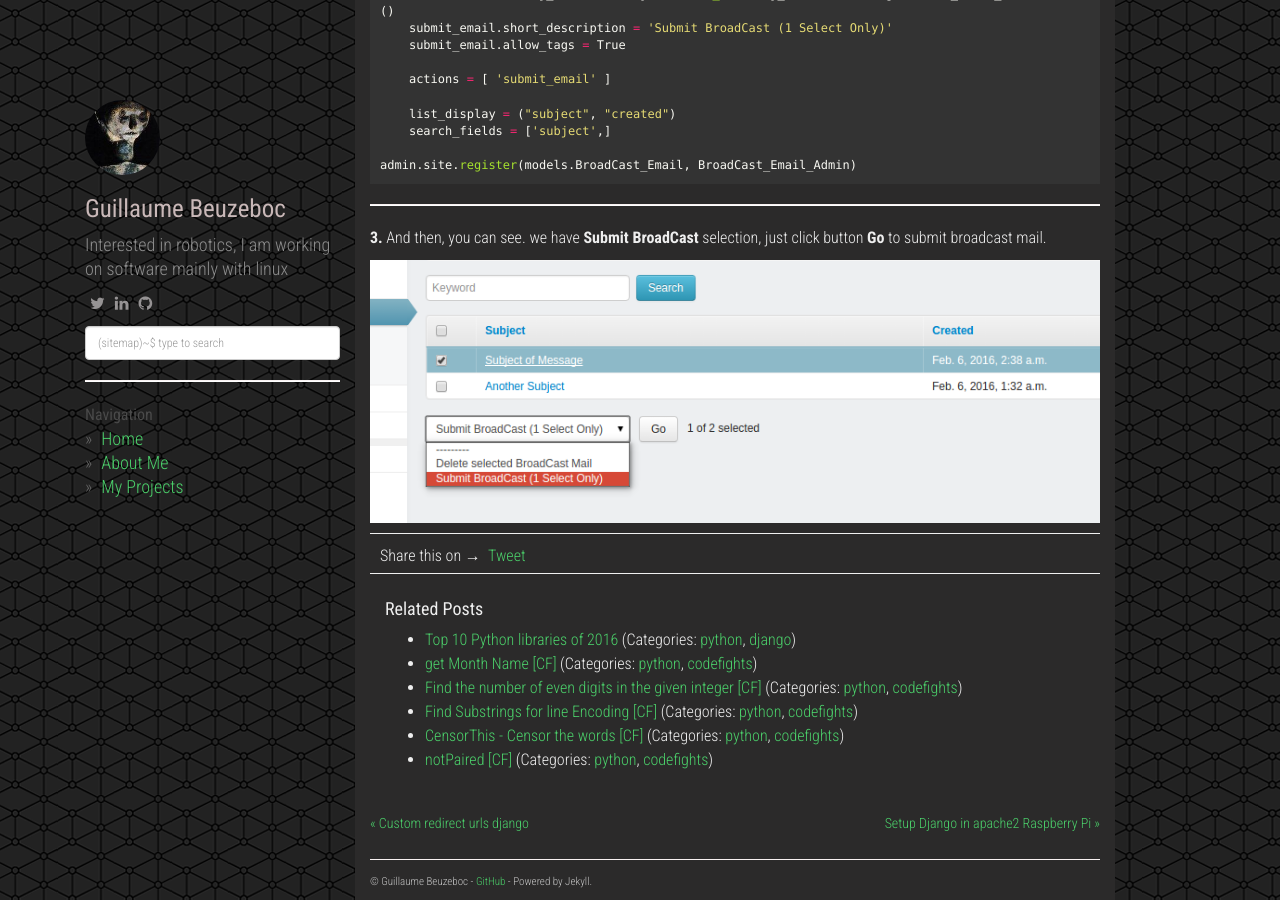
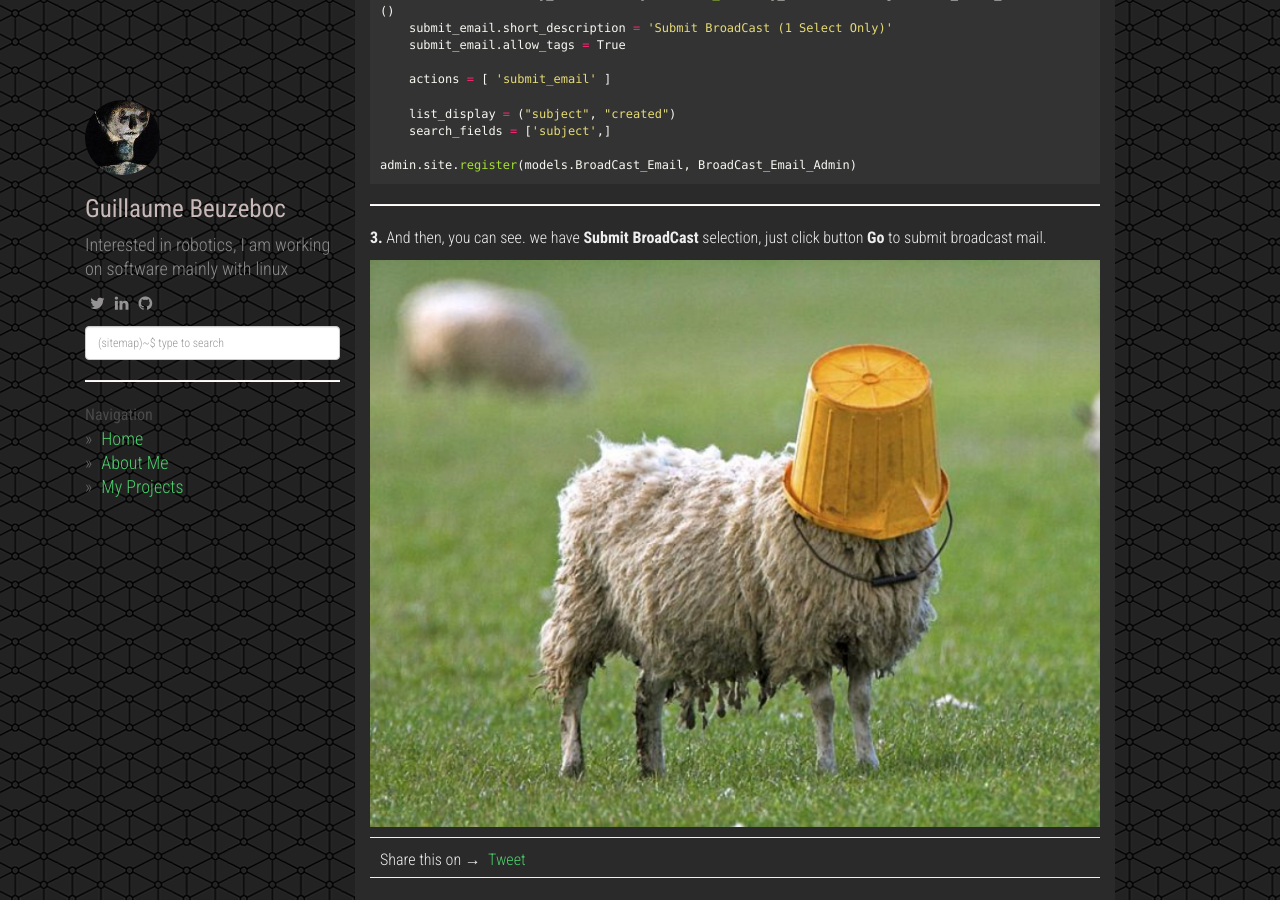
Before and after one commit to agusmakmun/agusmakmun.github.io, a Jekyll site: the page built from _posts/2016-04-20-adding-broadcast-mail-to-all-users-registered-inside-django-admin.markdown, in a window 1280 px wide and 900 px high, scrolled down 1201 px. Built offline with Jekyll 4.4.1, drawn with Linux system fonts in a browser that asks for light colours; nearby versions of some CDN libraries; comment, search, counter and statistics services are not loaded.

Commit message:
feat(images): load post images localy
Since the images are local I can still display
them although I am deploying locally

```diff
--- a/_posts/2016-04-20-adding-broadcast-mail-to-all-users-registered-inside-django-admin.markdown
+++ b/_posts/2016-04-20-adding-broadcast-mail-to-all-users-registered-inside-django-admin.markdown
@@ -82,4 +82,4 @@ admin.site.register(models.BroadCast_Email, BroadCast_Email_Admin)
 
 **3.** And then, you can see. we have **Submit BroadCast** selection, just click button **Go** to submit broadcast mail.
 
-![Screenshot broadcast](https://raw.githubusercontent.com/agusmakmun/agusmakmun.github.io/master/static/img/_posts/Broadcast_Mail.png  "Screenshot broadcast")
+![Screenshot broadcast](/static/img/posts/mouton.png "Screenshot broadcast")
```
Also changed, not shown: static/img/_posts/Broadcast_Mail.png (deleted), static/img/posts/mouton.png (added).
